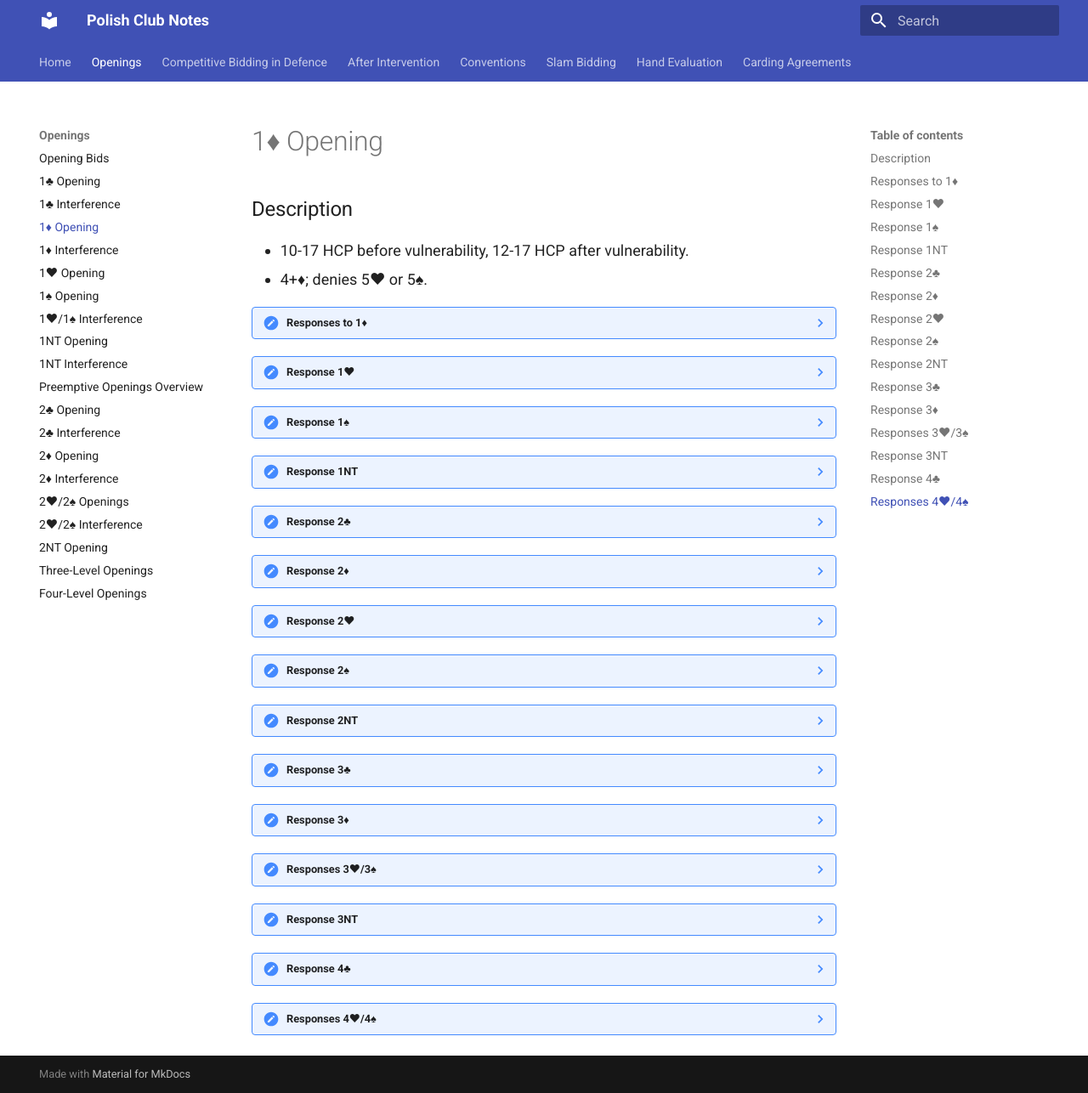
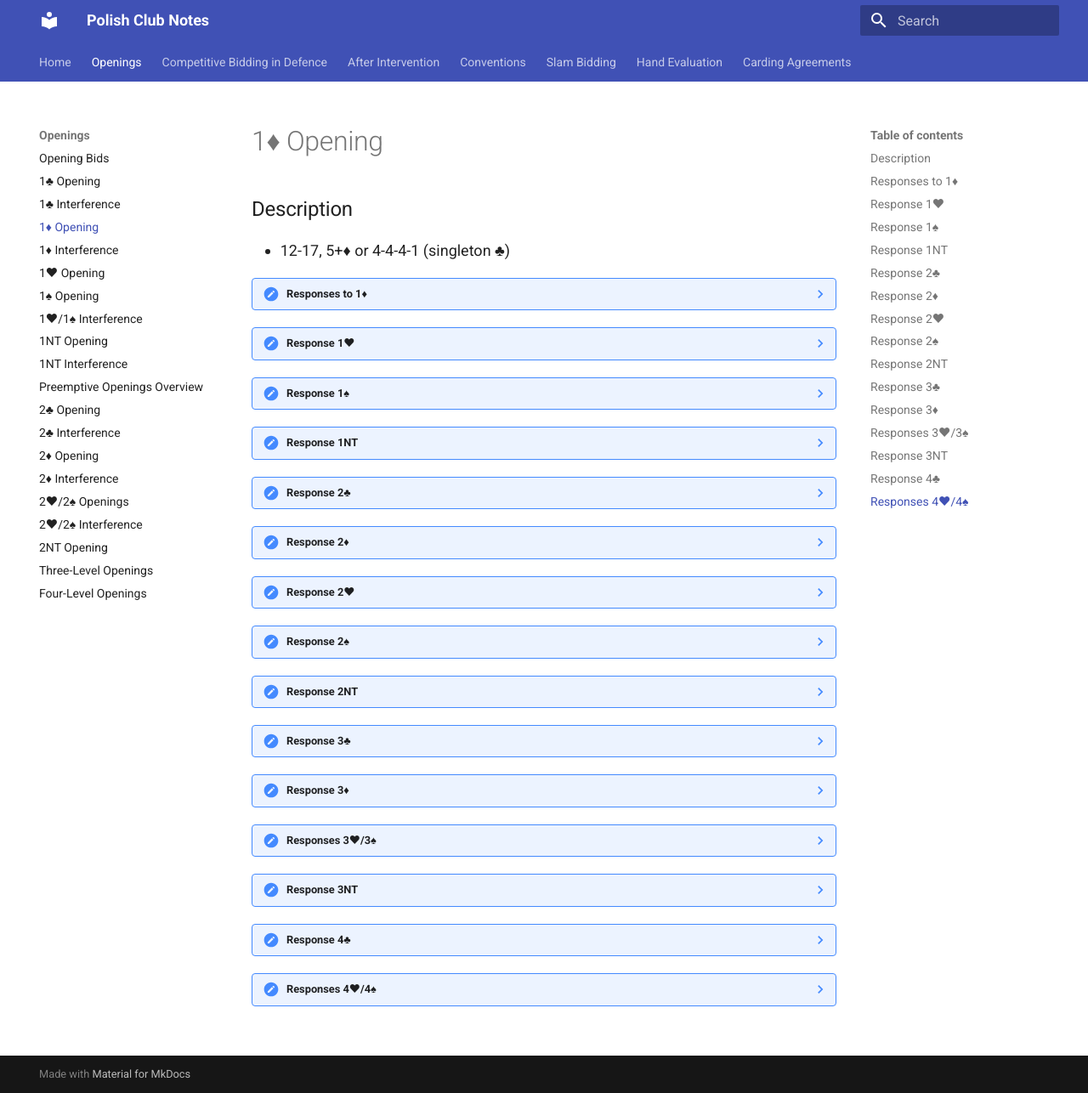
Before and after one commit to glindstrom/polish-club-notes, an MkDocs documentation site: the page built from docs/openings/one-diamond.md, in a window 1280 px wide and 1286 px high. Shown: the whole window at 85% size. Built offline with MkDocs 1.6.1 and Material for MkDocs 9.7.7, drawn with Linux system fonts in a browser that asks for light colours.

Commit message:
Fix minor openings description

```diff
--- a/docs/openings/one-diamond.md
+++ b/docs/openings/one-diamond.md
@@ -1,8 +1,7 @@
 # 1♦ Opening
 
 ### Description
-- 10-17 HCP before vulnerability, 12-17 HCP after vulnerability.
-- 4+♦; denies 5♥ or 5♠.
+- 12-17, 5+♦ or 4-4-4-1 (singleton ♣)
 
 ??? note "Responses to 1♦"
     ### Responses to 1♦
```
Also changed, not shown: docs/openings/one-club.md (+1 -2 lines).
